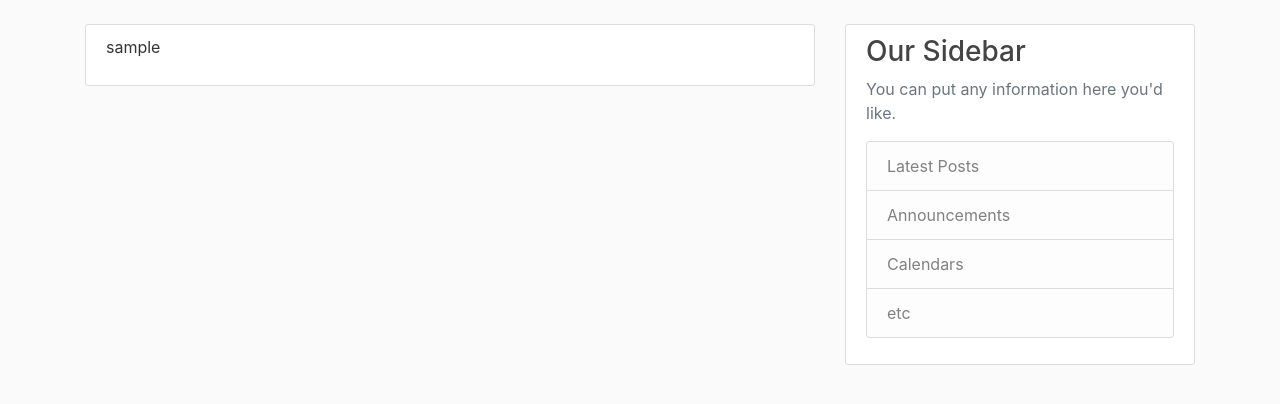
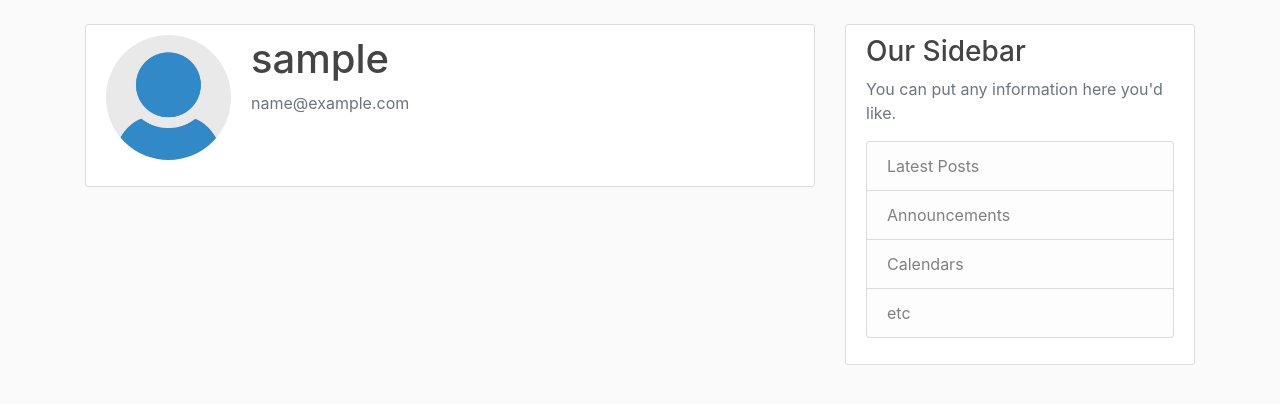
Before and after one commit to Bonifase/BlogPost, a Flask app: page /account in a window 1280 px wide. Shown: the part 56-460 px from the top of the page. Run offline with Flask 2, Linux system fonts and the light colour scheme; the visitor is signed in with stand-in values (Sample User, id 1); data comes from the database, SQL or seed files in the repository; some libraries are stand-ins or nearby versions.

Commit message:
setup user account

```diff
--- a/blogpost/routes.py
+++ b/blogpost/routes.py
@@ -66,4 +66,7 @@ def logout():
 @app.route("/account")
 @login_required
 def account():
-    return render_template('account.html', title='Account')
+    image_file = url_for(
+        'static', filename='profile_pics/' + current_user.image_file)
+    return render_template(
+        'account.html', title='Account', image_file=image_file)
--- a/blogpost/templates/account.html
+++ b/blogpost/templates/account.html
@@ -1,7 +1,13 @@
 {% extends "layout.html" %}
 {% block content %}
-        <article class="media content-section">
-            <p class="article-content">{{ current_user.username }}</p>
-
-        </article>
+      <div class="content-section">
+        <div class="media">
+          <img class="rounded-circle account-img" src="{{ image_file }}">
+          <div class="media-body">
+            <h2 class="account-heading">{{ current_user.username }}</h2>
+            <p class="text-secondary">{{ current_user.email }}</p>
+          </div>
+        </div>
+        <!-- FORM HERE -->
+      </div>
 {% endblock content %}
```
Also changed, not shown: blogpost/static/profile_pics/default.jpg (added), 3 other files.
